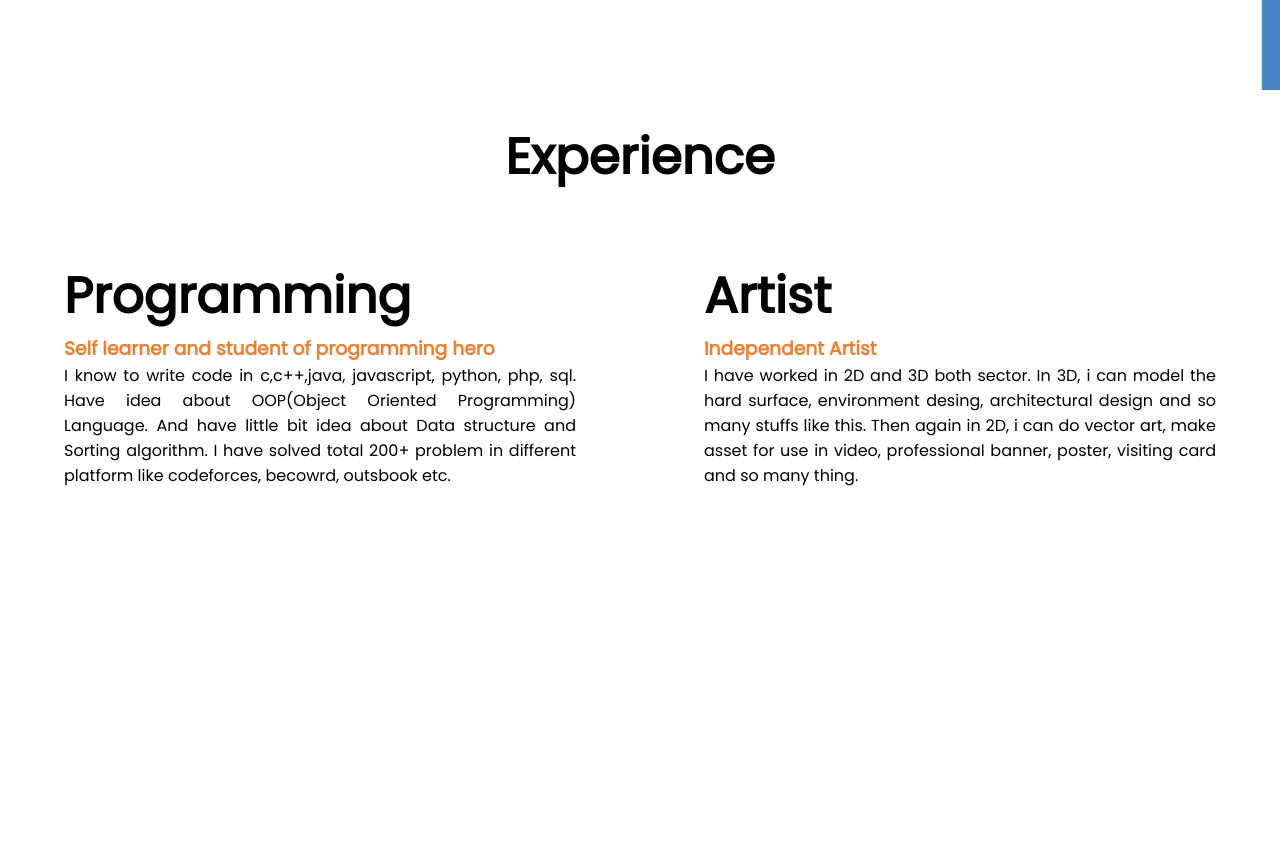
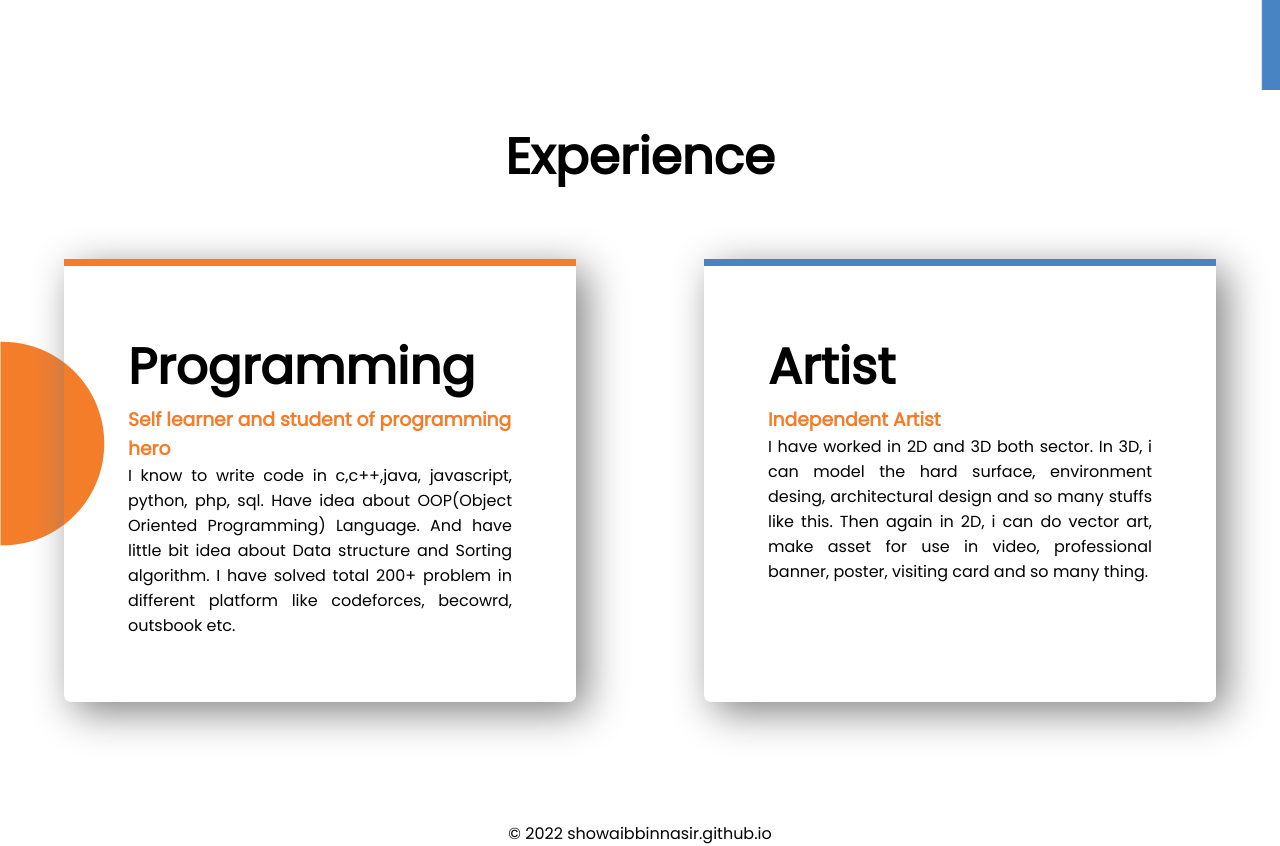
Before and after one commit to showaibbinnasir/personal-portfolio, a plain HTML site: page index.html in a window 1280 px wide. Shown: the part 1240-2086 px from the top of the page. Before the commit the page ends 1822 px from the top, so only its background shows below. Drawn offline with Linux system fonts and the light colour scheme.

Commit message:
completed

```diff
--- a/css/main.css
+++ b/css/main.css
@@ -54,10 +54,29 @@ h1{
     height: 700px;
 }
 
-#exp{
+.exp{
     text-align: center;
 }
 
 .details{
     text-align: justify;
 }
+.experience-item{
+    width: 40%;
+    padding: 5%;
+    box-shadow: 10px 10px 40px gray;
+    margin: 5%;
+    border-radius: 0px 0px 7px 7px;
+}
+.footerPart{
+    background-image: url(../images/asset.png);
+    background-repeat: no-repeat;
+    background-position: left;
+}
+#programming{
+    border-top: 7px solid #F47D2B;
+}
+
+#artist{
+    border-top: 7px solid #4A83C4;
+}
--- a/index.html
+++ b/index.html
@@ -37,20 +37,22 @@
         </div>
     </section>
     <section class="footerPart">
-        <h1 id="exp">Experience</h1>
+        <h1 class="exp">Experience</h1>
         <div class="flexible-container">
-            <div class="half-width">
+            <div class="experience-item" id="programming">
                 <h1>Programming</h1>
                 <h3 class="name">Self learner and student of programming hero</h3>
                 <p class="details">I know to write code in c,c++,java, javascript, python, php, sql. Have idea about OOP(Object Oriented Programming) Language. And have little bit idea about Data structure and Sorting algorithm. I have solved total 200+ problem in different platform like codeforces, becowrd, outsbook etc.</p>
             </div>
-            <div class="half-width">
+            <div class="experience-item" id="artist">
                 <h1>Artist</h1>
                 <h3 class="name">Independent Artist</h3>
                 <p class="details">I have worked in 2D and 3D both sector. In 3D, i can model the hard surface, environment desing, architectural design and so many stuffs like this. Then again in 2D, i can do vector art, make asset for use in video, professional banner, poster, visiting card and so many thing.</p>
             </div>
         </div>
     </section>
+    <br>
+    <p class="exp">&copy; 2022 showaibbinnasir.github.io</p>
 
 </body>
 </html>
```
